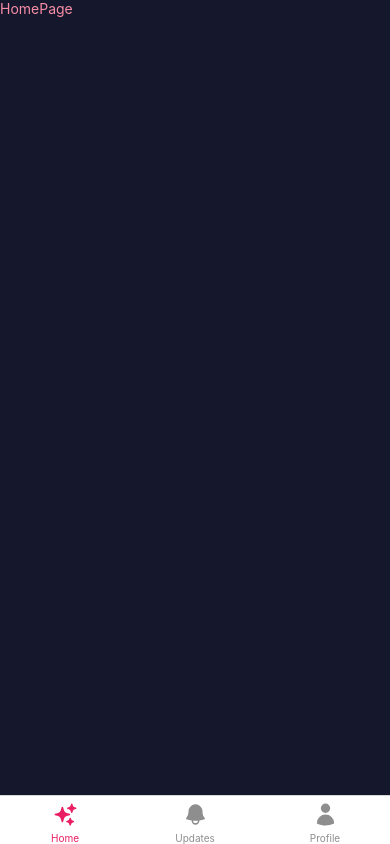
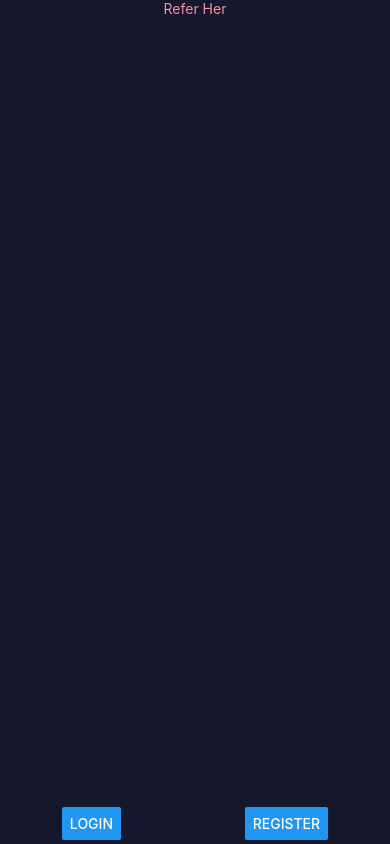
Before and after one commit to RoeiZaro/ReferHer-client, a React Native app: screen /Feed in a window 390 px wide. Built offline with nearby package versions, Linux system fonts and the light colour scheme.

Commit message:
added minimal functionality to homepage

```diff
--- a/App.js
+++ b/App.js
@@ -1,13 +1,30 @@
 import { NavigationContainer } from "@react-navigation/native";
 import { createNativeStackNavigator } from "@react-navigation/native-stack";
+import UserProvider from "./hooks/UserContext";
+import MyTabs from "./screens/MyTabs";
 import HomePage from "./screens/PreLoginPages/HomePage";
-import MyTabs from "./screens/MyTabs";
-import UserProvider from "./hooks/UserContext";
+import AsyncStorage from "@react-native-async-storage/async-storage";
+import LoginPage from "./screens/PreLoginPages/LoginPage";
+import RegisterPage from "./screens/PreLoginPages/RegisterPage";
 
 const Stack = createNativeStackNavigator();
 
+const getData = async () => {
+  try {
+    const value = await AsyncStorage.getItem("token");
+    if (value !== null) {
+      return value;
+    }
+  } catch (e) {
+    console.log(e);
+  }
+};
+
+const IsloggedIn = getData();
+console.log(IsloggedIn._x);
+
 const App = () => {
-  if (1)
+  if (IsloggedIn._x)
     return (
       <NavigationContainer>
         <UserProvider>
@@ -25,6 +42,16 @@ const App = () => {
               component={HomePage}
               options={{ title: "Refer-Her" }}
             />
+            <Stack.Screen
+              name="Login"
+              component={LoginPage}
+              options={{ title: "Login" }}
+            />
+            <Stack.Screen
+              name="Register"
+              component={RegisterPage}
+              options={{ title: "Register" }}
+            />
           </Stack.Navigator>
         </UserProvider>
       </NavigationContainer>
--- a/hooks/userContext.js
+++ b/hooks/userContext.js
@@ -3,11 +3,43 @@ import { createContext, useState } from "react";
 export const UserContext = createContext();
 
 const UserProvider = ({ children }) => {
-  const user = "roei";
+  const [user, setUser] = useState(null);
+  const [token, setToken] = useState(null);
+
+  const login = async ({ username, password }) => {
+    try {
+      const res = await axios.post("http://localhost:8000/login", {
+        username,
+        password,
+      });
+      if (res.status === 201) {
+        alert("user not found");
+      }
+      if (res.status === 200) {
+        storeData(res.data.token);
+        setUser(res.data.user);
+        setToken(res.data.token);
+        setTimeout(() => {
+          navigate("/home");
+        }, 900);
+      }
+    } catch (err) {
+      console.log(err);
+    }
+  };
+
+  const storeData = async (value) => {
+    try {
+      await AsyncStorage.setItem("token", value);
+    } catch (e) {
+      console.log(e);
+    }
+  };
   return (
     <UserContext.Provider
       value={{
         user,
+        login,
       }}
     >
       {children}
--- a/screens/MyTabs.js
+++ b/screens/MyTabs.js
@@ -32,9 +32,6 @@ function Notifications() {
 const Tab = createBottomTabNavigator();
 
 export default function MyTabs() {
-  const { user } = React.useContext(UserContext);
-  console.log(user);
-
   return (
     <Tab.Navigator
       initialRouteName="Feed"
--- a/screens/PreLoginPages/HomePage.js
+++ b/screens/PreLoginPages/HomePage.js
@@ -1,4 +1,4 @@
-import { View, Text } from "react-native";
+import { View, Text, Button } from "react-native";
 import React, { useLayoutEffect } from "react";
 import { useNavigation } from "@react-navigation/native";
 import { SafeAreaView } from "react-native-safe-area-context";
@@ -15,9 +15,20 @@ export default function HomePage() {
   }, []);
 
   return (
-    <SafeAreaView className="bg-purple flex-1">
-      <Statusbarr style="dark" />
-      <Text className="text-pink bg-darkpurple flex-auto">HomePage</Text>
-    </SafeAreaView>
+    <>
+      <SafeAreaView className="bg-purple justify-center">
+        <Statusbarr style="light" />
+      </SafeAreaView>
+      <View className="bg-darkpurple flex-1 ">
+        <Text className="text-pink text-center">Refer Her</Text>
+        <View className="flex-row  justify-around mt-auto pb-1">
+          <Button title="Login" onPress={() => navigation.navigate("Login")} />
+          <Button
+            title="Register"
+            onPress={() => navigation.navigate("Register")}
+          />
+        </View>
+      </View>
+    </>
   );
 }
--- a/screens/PreLoginPages/LoginPage.js
+++ b/screens/PreLoginPages/LoginPage.js
@@ -0,0 +1,25 @@
+import { View, Text, Button } from "react-native";
+import { useContext, useLayoutEffect } from "react";
+import { useNavigation } from "@react-navigation/native";
+import { UserContext } from "../../hooks/UserContext";
+import { SafeAreaView } from "react-native-safe-area-context";
+import { StatusBar as Statusbarr } from "expo-status-bar";
+
+export default function LoginPage() {
+  const { login } = useContext(UserContext);
+  const navigation = useNavigation();
+
+  useLayoutEffect(() => {
+    navigation.setOptions({
+      headerShown: false,
+    });
+  }, []);
+
+  return (
+    <SafeAreaView className="bg-purple flex-1">
+      <Statusbarr style="dark" />
+      <Text className="text-pink bg-darkpurple flex-auto">HomePage</Text>
+      <Button title="Enter" onPress={() => login()}></Button>
+    </SafeAreaView>
+  );
+}
--- a/screens/PreLoginPages/RegisterPage.js
+++ b/screens/PreLoginPages/RegisterPage.js
@@ -0,0 +1,12 @@
+import { View, Text } from "react-native";
+import React from "react";
+
+const RegisterPage = () => {
+  return (
+    <View>
+      <Text>RegisterPage</Text>
+    </View>
+  );
+};
+
+export default RegisterPage;
```
